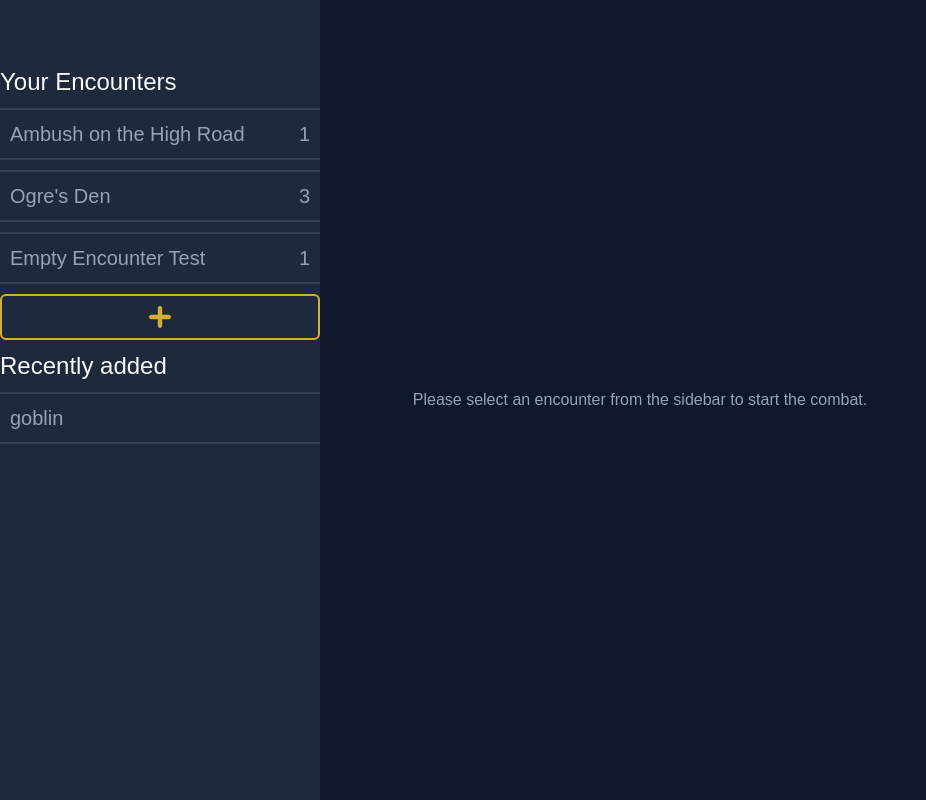
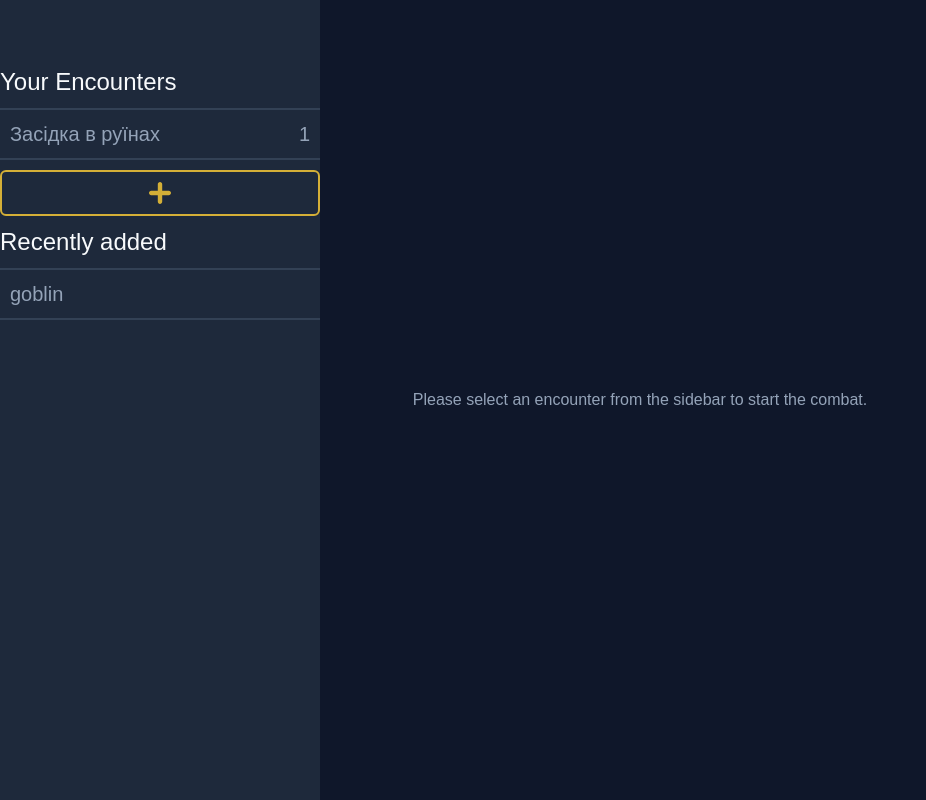
Before and after one commit to Harlamis/trackfinder, a React (Vite) app: page / in a window 1280 px wide. Shown: the whole page, without its empty margins (0-926 px from the left). Built offline with nearby package versions, Linux system fonts and the light colour scheme; a web font is replaced by a local one.

Commit message:
Refactor monster data structure and update related components for better type safety and clarity

```diff
--- a/src/MockData.tsx
+++ b/src/MockData.tsx
@@ -1,80 +1,137 @@
-import type { Encounter } from './types';
-export const INITIAL_ENCOUNTERS: Encounter[] = [
+import type { MonsterTemplate, Encounter } from './types';
+
+export const BESTIARY_MOCK: MonsterTemplate[] = [
+  {
+    id: 'tpl_goblin_warrior',
+    baseName: 'Goblin Warrior',
+    maxHp: 16,
+    ac: 16,
+    details: {
+      level: -1,
+      traits: ['Humanoid', 'Goblin'],
+      speed: {
+        walking: 30,
+        flying: 0,
+        swimming: 0,
+        borrrowing: 0,
+        climbing: 0,
+      },
+      savingThrows: { fortitude: 5, reflex: 7, will: 3 },
+      attacks: [
+        {
+          name: 'Dogslicer',
+          type: 'melee',
+          bonus: 8,
+          traits: ['agile', 'backstabber', 'finesse', 'goblin'],
+        },
+        {
+          name: 'Shortbow',
+          type: 'ranged',
+          bonus: 8,
+          traits: ['deadly d10', 'goblin'],
+        },
+      ],
+      loot: [
+        { name: 'Dogslicer', quantity: 1, value: 1 },
+        { name: 'Leather Armor', quantity: 1, value: 2 },
+      ],
+    },
+  },
+  {
+    id: 'tpl_skeleton_guard',
+    baseName: 'Skeleton Guard',
+    maxHp: 4,
+    ac: 16,
+    details: {
+      level: -1,
+      traits: ['Mindless', 'Skeleton', 'Undead'],
+      speed: {
+        walking: 25,
+        flying: 0,
+        swimming: 0,
+        borrrowing: 0,
+        climbing: 0,
+      },
+      savingThrows: { fortitude: 2, reflex: 7, will: 4 },
+      attacks: [
+        {
+          name: 'Scimitar',
+          type: 'melee',
+          bonus: 6,
+          traits: ['forceful', 'sweep'],
+        },
+        { name: 'Claw', type: 'melee', bonus: 6, traits: ['agile', 'finesse'] },
+      ],
+      loot: [
+        { name: 'Scimitar', quantity: 1, value: 1 },
+        { name: 'Rusty Shield', quantity: 1 },
+      ],
+    },
+  },
+  {
+    id: 'tpl_player_hero',
+    baseName: 'Player Character',
+    maxHp: 10,
+    ac: 10,
+    details: {
+      level: 1,
+      traits: ['Humanoid'],
+      speed: {
+        walking: 25,
+        flying: 0,
+        swimming: 0,
+        borrrowing: 0,
+        climbing: 0,
+      },
+      savingThrows: { fortitude: 0, reflex: 0, will: 0 },
+      attacks: [],
+      loot: [],
+    },
+  },
+];
+
+export const ENCOUNTERS_MOCK: Encounter[] = [
   {
     id: 1,
-    name: 'Ambush on the High Road',
+    name: 'Засідка в руїнах',
     currentRound: 1,
-    activeMonsterId: 101,
+    activeMonsterId: 102,
     monsters: [
       {
         id: 101,
-        name: 'Tordin (Paladin)',
-        maxHp: 25,
-        currentHp: 20,
-        ac: 18,
-        init: 18,
+        templateId: 'tpl_player_hero',
+        customName: 'Валеріон (Паладин)',
+        maxHp: 22,
+        currentHp: 22,
+        init: 21,
         isPlayer: true,
       },
       {
         id: 102,
-        name: 'Goblin Archer A',
-        maxHp: 12,
-        currentHp: 12,
-        ac: 13,
-        init: 15,
+        templateId: 'tpl_goblin_warrior',
+        customName: 'Гоблін-Снайпер',
+        maxHp: 16,
+        currentHp: 16,
+        init: 18,
         isPlayer: false,
       },
       {
         id: 103,
-        name: 'Goblin Boss',
-        maxHp: 30,
-        currentHp: 24,
-        ac: 15,
-        init: 11,
+        templateId: 'tpl_goblin_warrior',
+        customName: 'Гоблін-Ватажок',
+        maxHp: 18,
+        currentHp: 7,
+        init: 14,
         isPlayer: false,
       },
       {
         id: 104,
-        name: 'Elyon (Ranger)',
-        maxHp: 18,
-        currentHp: 14,
-        ac: 16,
-        init: 6,
-        isPlayer: true,
+        templateId: 'tpl_skeleton_guard',
+        maxHp: 4,
+        currentHp: 0,
+        init: 9,
+        isPlayer: false,
       },
     ],
   },
-  {
-    id: 2,
-    name: "Ogre's Den",
-    currentRound: 3,
-    activeMonsterId: 105,
-    monsters: [
-      {
-        id: 105,
-        name: 'Cave Ogre',
-        maxHp: 59,
-        currentHp: 20,
-        ac: 12,
-        init: 8,
-        isPlayer: false,
-      },
-      {
-        id: 101,
-        name: 'Tordin (Paladin)',
-        maxHp: 25,
-        currentHp: 25,
-        ac: 18,
-        init: 14,
-        isPlayer: true,
-      },
-    ],
-  },
-  {
-    id: 3,
-    name: 'Empty Encounter Test',
-    currentRound: 1,
-    activeMonsterId: null,
-    monsters: [],
-  },
 ];
--- a/src/components/Dashboard.tsx
+++ b/src/components/Dashboard.tsx
@@ -1,18 +1,24 @@
-import { useState } from 'react';
+import { useMemo, useState } from 'react';
 import { MobileHeader } from './MobileHeader';
 import { Sidebar } from './Sidebar';
-import type { PanelMode, Encounter } from '../types';
+import type {
+  PanelMode,
+  Encounter,
+  MonsterTemplate,
+  ActiveMonster,
+} from '../types';
 import type { SidebarMonsterMetadata } from '../types';
 import { EncounterTable } from './EncounterTable';
-import { INITIAL_ENCOUNTERS } from '../MockData';
+import { ENCOUNTERS_MOCK, BESTIARY_MOCK } from '../MockData';
 
+const BESTIARY: MonsterTemplate[] = BESTIARY_MOCK;
 export const Dashboard = () => {
   const [isSidebarOpen, setIsSidebarOpen] = useState(false);
 
-  const [encounters, setEncounters] = useState<Encounter[]>(INITIAL_ENCOUNTERS);
+  const [encounters, setEncounters] = useState<Encounter[]>(ENCOUNTERS_MOCK);
 
   const [raMonsters, setRaMonsters] = useState<SidebarMonsterMetadata[]>([
-    { id: 1, name: 'goblin' },
+    { id: 'goblin-001', baseName: 'goblin' },
   ]);
 
   const [activeEncounterId, setActiveEncounterId] = useState<number | null>(
@@ -22,6 +28,19 @@ export const Dashboard = () => {
   const activeEncounter = encounters.find(
     (enc) => enc.id === activeEncounterId
   );
+
+  const hydratedMonsters: ActiveMonster[] = useMemo(() => {
+    return (
+      activeEncounter?.monsters.map((mon) => {
+        const template = BESTIARY.find((base) => base.id === mon.templateId);
+
+        if (!template)
+          throw new Error(`Error: cannot find template for: ${mon.templateId}`);
+
+        return { ...template, ...mon } as ActiveMonster;
+      }) ?? []
+    );
+  }, [activeEncounter]);
 
   const [panelMode, setPanelMode] = useState<PanelMode>('bestiary');
 
--- a/src/components/EncounterTable.tsx
+++ b/src/components/EncounterTable.tsx
@@ -1,5 +1,5 @@
 import { twMerge } from 'tailwind-merge';
-import type { Encounter, Monster } from '../types';
+import type { Encounter, CombatMonster, Monster } from '../types';
 import { Healthbar } from './Healthbar';
 
 interface EncounterTableProps {
@@ -9,7 +9,7 @@ interface EncounterTableProps {
 }
 
 interface EncounterTableRowProps {
-  monster: Monster;
+  monster: CombatMonster;
   className?: string;
 }
 
--- a/src/components/MonsterPanel.tsx
+++ b/src/components/MonsterPanel.tsx
@@ -1,5 +1,6 @@
 import type { PanelMode } from '../types';
 import ExitCrossIcon from '../assets/exit-cross.svg';
+import { MonsterInspector } from './MonsterInspector';
 
 interface MonsterPanelProps {
   panelMode: PanelMode;
@@ -39,7 +40,7 @@ export const MonsterPanel = ({
         )}
         {panelMode === 'inspector' && (
           //MonsterInspector will be here
-          <p>Monster information</p>
+          <MonsterInspector monster={}
         )}
       </div>
     </div>
--- a/src/components/RAMonstersList.tsx
+++ b/src/components/RAMonstersList.tsx
@@ -2,12 +2,12 @@ import type { SidebarMonsterMetadata } from '../types';
 
 interface RAMonstersListProps {
   monsters: SidebarMonsterMetadata[];
-  onSelectMonster(id: number): void;
+  onSelectMonster(id: string): void;
 }
 
 interface RAMonstersListItemProps {
   monster: SidebarMonsterMetadata;
-  onSelect(id: number): void;
+  onSelect(id: string): void;
 }
 
 export const RAMonsterListItem = ({
@@ -19,7 +19,7 @@ export const RAMonsterListItem = ({
       onClick={() => onSelect(monster.id)}
       className={`flex justify-between border-t-2 border-b-2 border-border p-2.5 text-xl text-text-muted transition-all duration-300 hover:bg-accent/10 hover:text-text-main`}
     >
-      <div>{monster.name}</div>
+      <div>{monster.baseName}</div>
     </li>
   );
 };
--- a/src/components/Sidebar.tsx
+++ b/src/components/Sidebar.tsx
@@ -10,7 +10,7 @@ interface SidebarProps {
   activeEncounterId: number | null;
   onSelectEncounter(id: number): void;
   monsters: SidebarMonsterMetadata[];
-  onSelectMonster(id: number): void;
+  onSelectMonster(id: string): void;
 }
 
 export const Sidebar = ({
--- a/src/types.tsx
+++ b/src/types.tsx
@@ -3,7 +3,7 @@ export interface Encounter {
   name: string;
   currentRound: number;
   activeMonsterId: number | null;
-  monsters: Monster[];
+  monsters: CombatMonster[];
 }
 
 export interface Monster {
@@ -16,10 +16,28 @@ export interface Monster {
   isPlayer: boolean;
   details?: MonsterDetails;
 }
-export type SidebarMonsterMetadata = Omit<
-  Monster,
-  'maxHp' | 'currentHp' | 'ac' | 'init' | 'isPlayer'
->;
+
+export interface MonsterTemplate {
+  id: string;
+  baseName: string;
+  maxHp: number;
+  ac: number;
+  details: MonsterDetails;
+}
+
+export interface CombatMonster {
+  id: number;
+  templateId: string;
+  customName?: string;
+  currentHp: number;
+  maxHp: number;
+  init: number;
+  isPlayer: boolean;
+}
+
+export type ActiveMonster = CombatMonster & Omit<MonsterTemplate, 'id'>;
+
+export type SidebarMonsterMetadata = Pick<MonsterTemplate, 'id' | 'baseName'>;
 
 export interface Strike {
   name: string;
```
